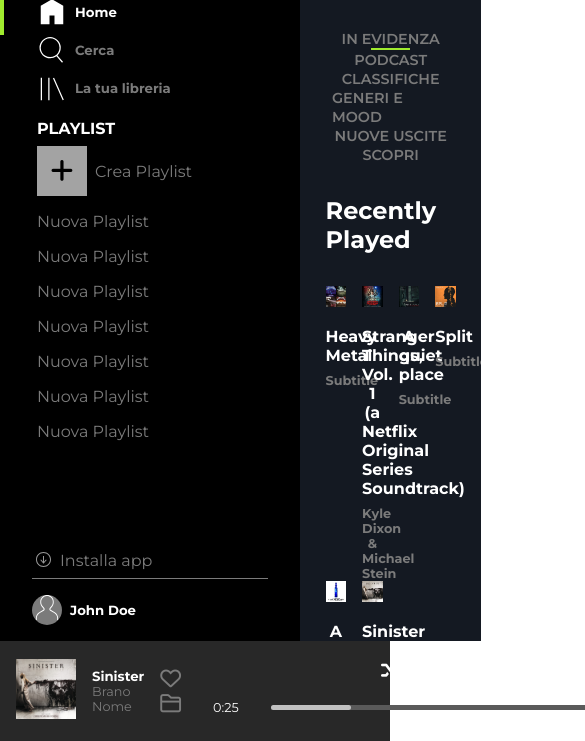
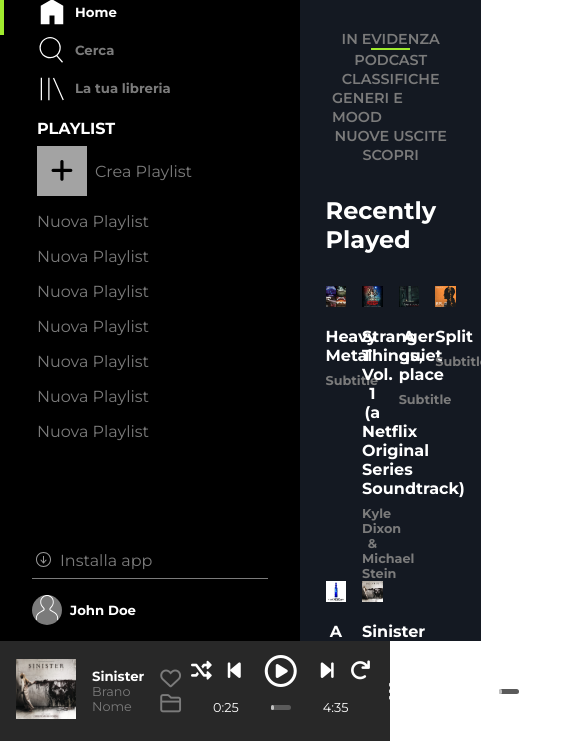
Before and after one commit to lucamagenes/html-css-spotifyweb, a plain HTML site: page index.html in a window 390 px wide. Shown: the part 103-844 px from the top of the page, 585 px wide, since content can reach past the window. Drawn offline with Linux system fonts and the light colour scheme.

Commit message:
commit spotify medai query max width 768px

```diff
--- a/css/style.css
+++ b/css/style.css
@@ -73,7 +73,6 @@ a {
     float: left;
     width: calc(100% / 6);
     padding: 0 0.5rem;
-    min-height: 295px;
 }
 
 /*********************************
@@ -358,6 +357,7 @@ SITE CONTENT
 .navbar .left {
     justify-content: space-between;
     align-items: center;
+    flex-grow: 1;
     flex-shrink: 2;
 }
 
@@ -399,6 +399,7 @@ SITE CONTENT
     flex-direction: column;
     justify-content: center;
     align-content: center;
+    flex-grow: 4;
     flex-shrink: 1;
 }
 
@@ -445,6 +446,7 @@ SITE CONTENT
 .navbar .right {
     justify-content: end;
     align-items: center;
+    flex-grow: 2;
     flex-shrink: 2;
 }
 
@@ -464,11 +466,11 @@ SITE CONTENT
 }
 
 .time {
-    width: 400px;
+    width: 80%;
 }
 
 .volume {
-    width: 150px;
+    width: 80%;
 }
 
 .barra_verde {
@@ -507,7 +509,10 @@ SITE CONTENT
 /* MEDIA QUERY  768PX*/
 
 @media screen and (max-width: 768px) {
-    .site_content .col {
+    .col {
         width: calc(100% / 4);
     }
+    #rec .col:nth-child(-n+4) {
+        min-height: 295px;
+    }
 }
--- a/index.html
+++ b/index.html
@@ -147,7 +147,7 @@
                         <h2>Recently Played</h2>
                     </div>
 
-                    <div class="row clearfix">
+                    <div id="rec" class="row clearfix">
                         <div class="col">
 
                             <div class="album_cover">
```
